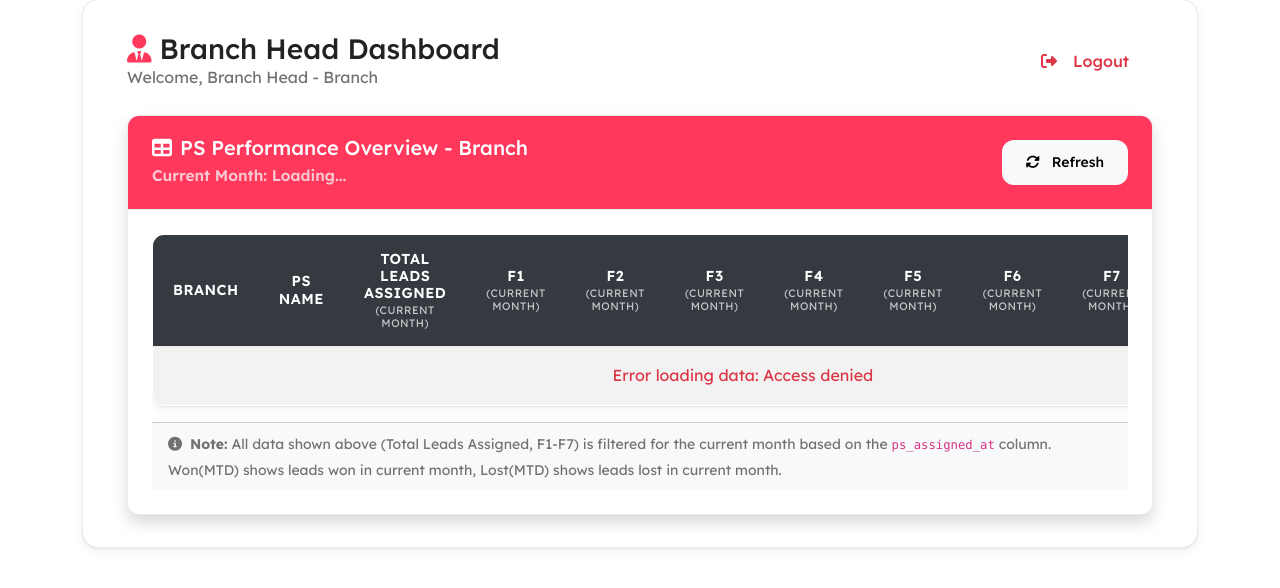
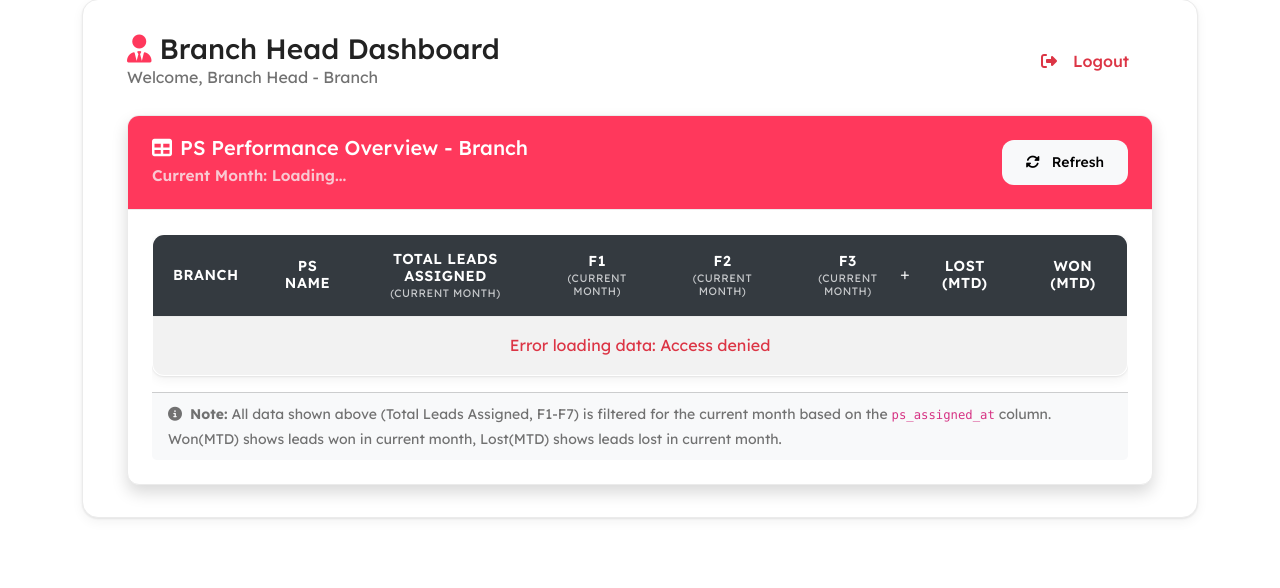
Before and after one commit to epicleads/Ather_CRM_Chennai, a Flask app: template templates/bh_dashboard.html in a window 1280 px wide. Shown: the part 121-709 px from the top of the page. Run offline with Flask 3, Linux system fonts and the light colour scheme; the template is opened without the code that fills it, so the values that code supplies are empty; parts of the project's set-up code (start-up, migrations or seed data) failed here and were passed over.

Commit message:
Branch Head Dashboard done

```diff
--- a/templates/bh_dashboard.html
+++ b/templates/bh_dashboard.html
@@ -36,9 +36,11 @@
                         </h5>
                         <small class="text-light opacity-75" id="current-month-display">Current Month: Loading...</small>
                     </div>
-                    <button class="btn btn-light btn-sm" onclick="refreshData()" title="Refresh Data">
-                        <i class="fas fa-sync-alt me-1"></i>Refresh
-                    </button>
+                    <div class="d-flex gap-2">
+                        <button class="btn btn-light btn-sm" onclick="refreshData()" title="Refresh Data">
+                            <i class="fas fa-sync-alt me-1"></i>Refresh
+                        </button>
+                    </div>
                 </div>
                 <div class="card-body">
                     <div class="table-responsive">
@@ -50,11 +52,16 @@
                                     <th>Total Leads Assigned<br><small class="text-light opacity-75">(Current Month)</small></th>
                                     <th>F1<br><small class="text-light opacity-75">(Current Month)</small></th>
                                     <th>F2<br><small class="text-light opacity-75">(Current Month)</small></th>
-                                    <th>F3<br><small class="text-light opacity-75">(Current Month)</small></th>
-                                    <th>F4<br><small class="text-light opacity-75">(Current Month)</small></th>
-                                    <th>F5<br><small class="text-light opacity-75">(Current Month)</small></th>
-                                    <th>F6<br><small class="text-light opacity-75">(Current Month)</small></th>
-                                    <th>F7<br><small class="text-light opacity-75">(Current Month)</small></th>
+                                    <th class="position-relative">
+                                        F3<br><small class="text-light opacity-75">(Current Month)</small>
+                                        <button class="btn btn-sm btn-outline-light toggle-f4f7-btn position-absolute" onclick="toggleF4F7Columns()" title="Toggle F4-F7 Columns" id="toggle-f4f7-btn" style="width: 20px; height: 20px; padding: 0; font-size: 10px; border-radius: 50%; right: -10px; top: 50%; transform: translateY(-50%); z-index: 10;">
+                                            <i class="fas fa-plus"></i>
+                                        </button>
+                                    </th>
+                                    <th class="f4-f7-columns">F4<br><small class="text-light opacity-75">(Current Month)</small></th>
+                                    <th class="f4-f7-columns">F5<br><small class="text-light opacity-75">(Current Month)</small></th>
+                                    <th class="f4-f7-columns">F6<br><small class="text-light opacity-75">(Current Month)</small></th>
+                                    <th class="f4-f7-columns">F7<br><small class="text-light opacity-75">(Current Month)</small></th>
                                     <th>Lost (MTD)</th>
                                     <th>Won (MTD)</th>
                                 </tr>
@@ -167,6 +174,20 @@
         background-color: #e3f2fd !important;
         color: #1976d2;
     }
+
+    /* F4-F7 columns toggle functionality */
+    .f4-f7-columns {
+        display: none;
+    }
+
+    .f4-f7-columns.show {
+        display: table-cell;
+    }
+
+    .toggle-f4f7-btn:hover {
+        transform: scale(1.1);
+        transition: transform 0.2s ease;
+    }
 </style>
 {% endblock %}
 
@@ -269,10 +290,10 @@
                 <td class="text-center"><span class="f-count ${ps.f1 > 0 ? 'positive' : 'zero'}">${ps.f1}</span></td>
                 <td class="text-center"><span class="f-count ${ps.f2 > 0 ? 'positive' : 'zero'}">${ps.f2}</span></td>
                 <td class="text-center"><span class="f-count ${ps.f3 > 0 ? 'positive' : 'zero'}">${ps.f3}</span></td>
-                <td class="text-center"><span class="f-count ${ps.f4 > 0 ? 'positive' : 'zero'}">${ps.f4}</span></td>
-                <td class="text-center"><span class="f-count ${ps.f5 > 0 ? 'positive' : 'zero'}">${ps.f5}</span></td>
-                <td class="text-center"><span class="f-count ${ps.f6 > 0 ? 'positive' : 'zero'}">${ps.f6}</span></td>
-                <td class="text-center"><span class="f-count ${ps.f7 > 0 ? 'positive' : 'zero'}">${ps.f7}</span></td>
+                <td class="text-center f4-f7-columns"><span class="f-count ${ps.f4 > 0 ? 'positive' : 'zero'}">${ps.f4}</span></td>
+                <td class="text-center f4-f7-columns"><span class="f-count ${ps.f5 > 0 ? 'positive' : 'zero'}">${ps.f5}</span></td>
+                <td class="text-center f4-f7-columns"><span class="f-count ${ps.f6 > 0 ? 'positive' : 'zero'}">${ps.f6}</span></td>
+                <td class="text-center f4-f7-columns"><span class="f-count ${ps.f7 > 0 ? 'positive' : 'zero'}">${ps.f7}</span></td>
                 <td class="text-center text-danger fw-bold">${ps.lost_mtd}</td>
                 <td class="text-center text-success fw-bold">${ps.won_mtd}</td>
             </tr>`;
@@ -286,15 +307,41 @@
         <td class="text-center"><span class="f-count positive">${totalF1}</span></td>
         <td class="text-center"><span class="f-count positive">${totalF2}</span></td>
         <td class="text-center"><span class="f-count positive">${totalF3}</span></td>
-        <td class="text-center"><span class="f-count positive">${totalF4}</span></td>
-        <td class="text-center"><span class="f-count positive">${totalF5}</span></td>
-        <td class="text-center"><span class="f-count positive">${totalF6}</span></td>
-        <td class="text-center"><span class="f-count positive">${totalF7}</span></td>
+        <td class="text-center f4-f7-columns"><span class="f-count positive">${totalF4}</span></td>
+        <td class="text-center f4-f7-columns"><span class="f-count positive">${totalF5}</span></td>
+        <td class="text-center f4-f7-columns"><span class="f-count positive">${totalF6}</span></td>
+        <td class="text-center f4-f7-columns"><span class="f-count positive">${totalF7}</span></td>
         <td class="text-center text-danger fw-bold">${totalLostMTD}</td>
         <td class="text-center text-success fw-bold">${totalWonMTD}</td>
     </tr>`;
 
     tbody.innerHTML = html;
+}
+
+function toggleF4F7Columns() {
+    const toggleBtn = document.getElementById('toggle-f4f7-btn');
+    const f4f7Columns = document.querySelectorAll('.f4-f7-columns');
+    const isShowing = toggleBtn.classList.contains('showing');
+
+    if (isShowing) {
+        // Hide F4-F7 columns
+        f4f7Columns.forEach(col => col.classList.remove('show'));
+        toggleBtn.classList.remove('showing');
+        toggleBtn.innerHTML = '<i class="fas fa-plus"></i>';
+        toggleBtn.title = 'Show F4-F7 Columns';
+        toggleBtn.style.backgroundColor = 'transparent';
+        toggleBtn.style.borderColor = '#f8f9fa';
+        toggleBtn.style.color = '#f8f9fa';
+    } else {
+        // Show F4-F7 columns
+        f4f7Columns.forEach(col => col.classList.add('show'));
+        toggleBtn.classList.add('showing');
+        toggleBtn.innerHTML = '<i class="fas fa-minus"></i>';
+        toggleBtn.title = 'Hide F4-F7 Columns';
+        toggleBtn.style.backgroundColor = '#dc3545';
+        toggleBtn.style.borderColor = '#dc3545';
+        toggleBtn.style.color = 'white';
+    }
 }
 
 function refreshData() {
```
